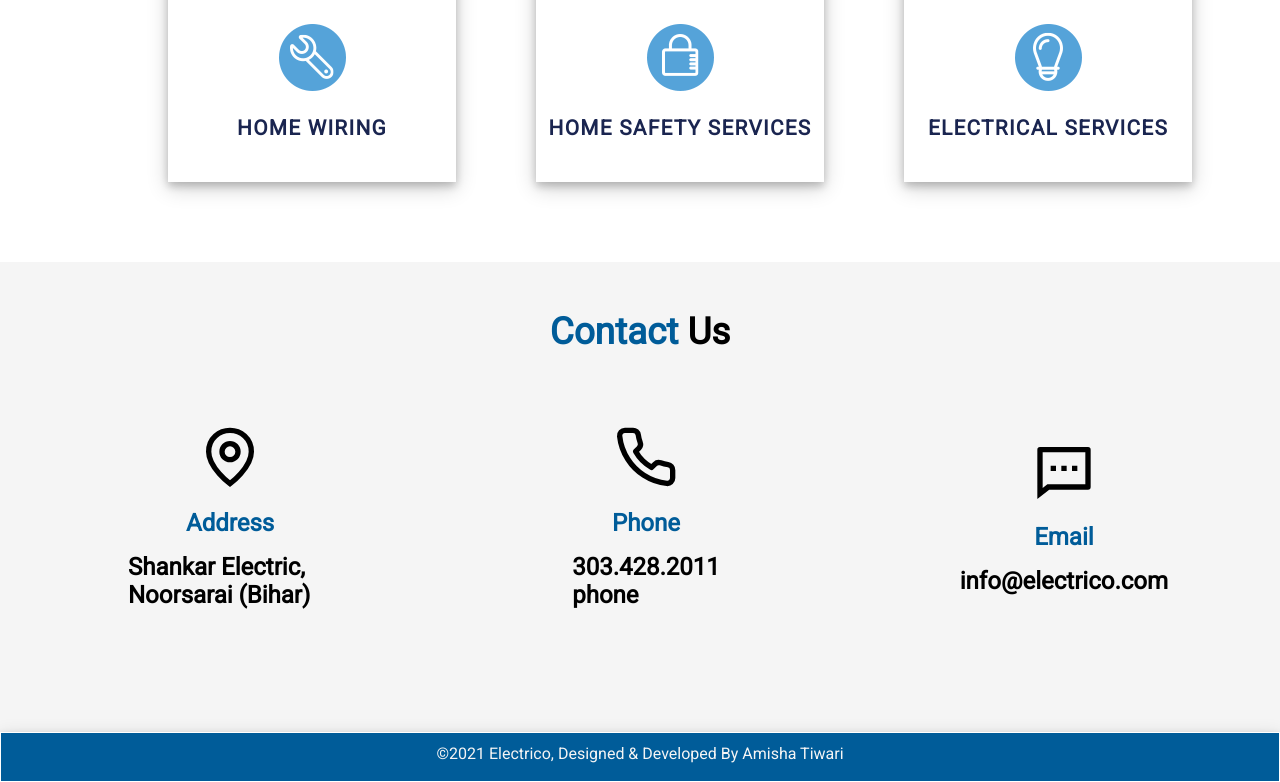
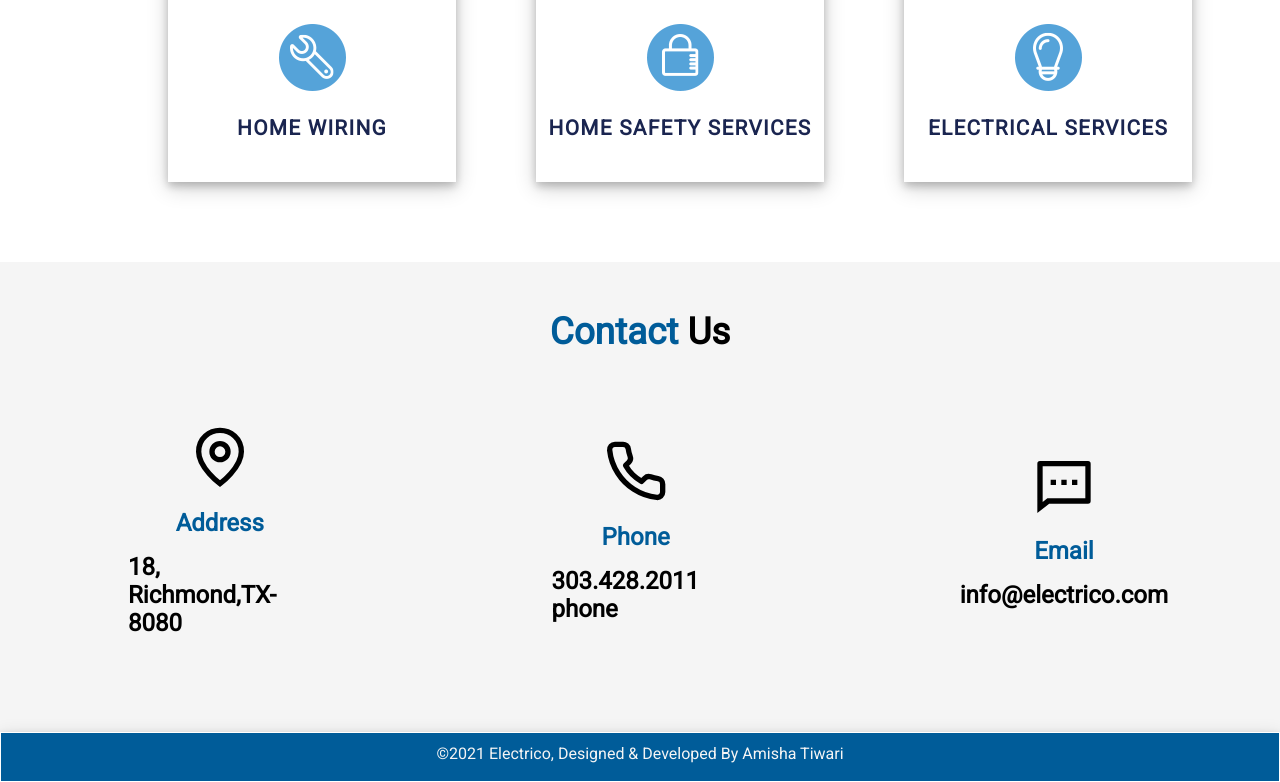
Before and after one commit to amisha26/Electrico-Main, a React (Create React App) app: page / in a window 1280 px wide. Shown: the part 1900-2682 px from the top of the page. Built offline with nearby package versions, Linux system fonts and the light colour scheme; a web font is replaced by a local one.

Commit message:
readme done

```diff
--- a/src/comp/Contact.js
+++ b/src/comp/Contact.js
@@ -20,7 +20,7 @@ function Contact() {
               <h2 id="cnt-text">Address</h2>
             </li>
             <li id="cnt-in">
-              <h2>Shankar Electric, Noorsarai (Bihar)</h2>
+              <h2>18, Richmond,TX-8080</h2>
             </li>
           </ul>
         </div>
```
